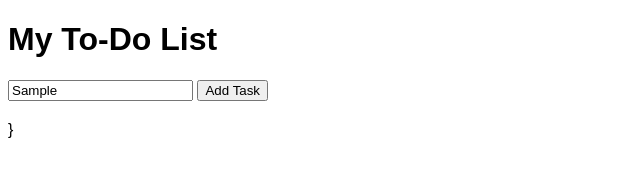
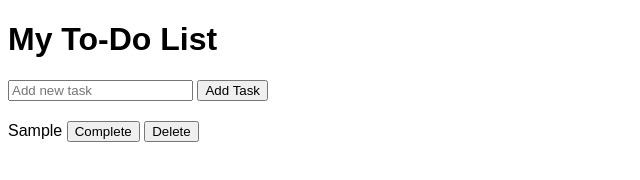
Before and after one commit to RNUNIQUE1/internship-, a plain HTML site: page todo list.html in a window 1280 px wide. Both pictures are taken after typing "Sample" into the empty fields and a click on the button "Add Task". Shown: the whole page, without its empty margins (0-640 px from the left). Drawn offline with Linux system fonts and the light colour scheme.

Commit message:
Add files via upload

```diff
--- /dev/null
+++ b/style.css
@@ -0,0 +1,25 @@
+{
+    margin:0;
+    padding:0;
+    box-sizing: border-box;
+}
+body{
+    background-image: url(banner-bg.png);
+background-size: cover;
+background-position: center;
+}
+header .container{
+    height: 10vh;
+    width: 100%;
+    margin: auto;
+padding: 0%;
+}
+.logo{
+    display:flex ;
+    align-items: center;
+
+}
+.logo.img{
+    height: 20px;
+    width: 30px;
+}
--- a/todo list.html
+++ b/todo list.html
@@ -3,12 +3,16 @@
 <head>
 <meta charset="UTF-8">
 <meta name="viewport" content="width=device-width, initial-scale=1.0">
-<title>To-Do List</title>
+<title-Do List</title>
 <style>
   body { font-family: Arial, sans-serif; }
-  .task-list { margin-top: 20px; }
-  .task-item { margin-bottom: 10px; }
-  .completed { text-decoration: line-through; color: grey; }
+  .task-list { margin-block-start: 20px;
+  align-items: center; }
+
+  .task-item { margin-block-end: 10px;
+  align-items: center;}
+  .completed { text-decoration: line-through; color: grey;
+  align-items: center; }
 </style>
 </head>
 <body>
@@ -18,7 +22,16 @@
 
   <div class="task-list" id="taskList"></div>
 
-
+<script>
+  function addTask() {
+    var task = document.getElementById('taskInput').value;
+    if (task) {
+      var list = document.getElementById('taskList');
+      var item = document.createElement('div');
+      item.innerHTML = `<span class="task-item">${task}</span> <button onclick="this.parentElement.style.textDecoration='line-through'">Complete</button> <button onclick="this.parentElement.remove()">Delete</button>`;
+      list.appendChild(item);
+      document.getElementById('taskInput').value = ""; // Clear input after adding
+    }
   }
 </script>
 </body>
```
